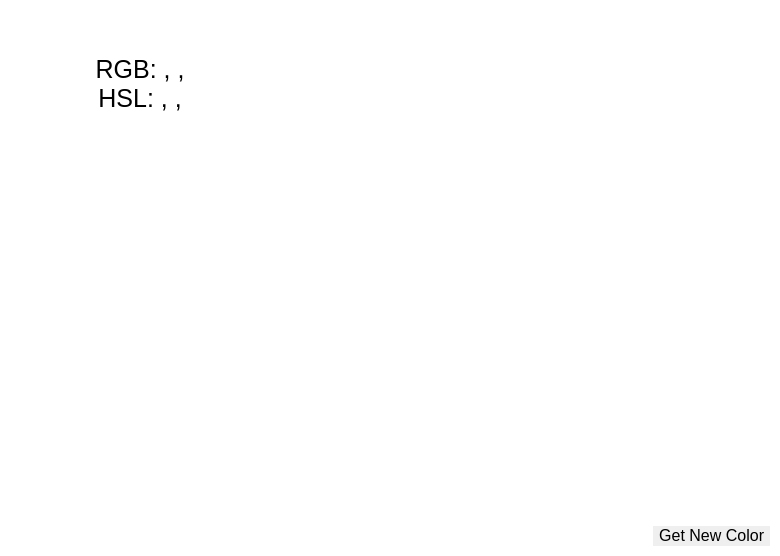
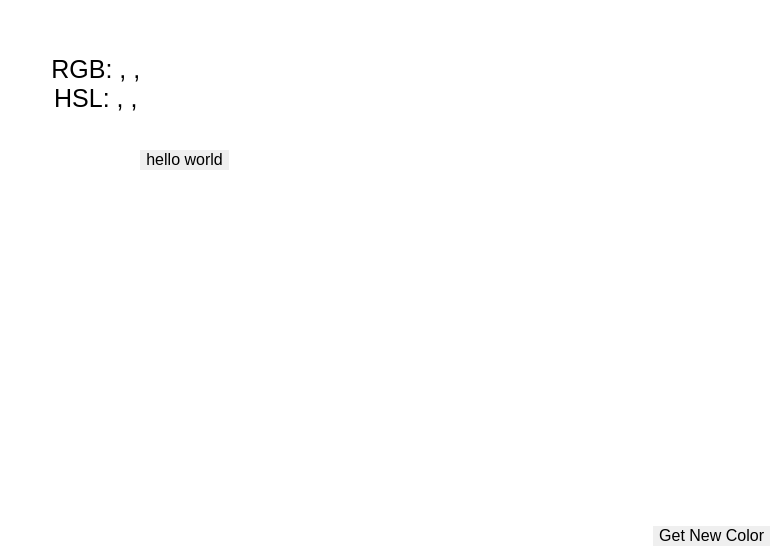
Before and after one commit to maxnovak/color-randomizer, a React (Create React App) app in the folder client/: page / in a window 1280 px wide. Shown: the part 244-800 px from the top of the page, without its empty margins (500-1280 px from the left). Built offline with nearby package versions, Linux system fonts and the light colour scheme; no server answers; a web font is replaced by a local one.

Commit message:
Create new add color button

```diff
--- /dev/null
+++ b/client/src/AddColor.js
@@ -0,0 +1,21 @@
+import React, { Component } from 'react';
+
+class AddColor extends Component {
+  constructor(props) {
+    super(props);
+  }
+
+  render() {
+    return (
+      <button
+        style = {{
+          backgroundColor: this.props.colorHex,
+          color: this.props.textColor
+        }}>
+      hello world
+      </button>
+		)
+	}
+}
+
+export default AddColor;
--- a/client/src/App.js
+++ b/client/src/App.js
@@ -1,6 +1,7 @@
 import React, { Component } from 'react';
 import './App.css';
 import NewColorButton from './NewColorButton.js';
+import AddColor from './AddColor.js'
 
 class App extends Component {
   state = {
@@ -50,6 +51,10 @@ class App extends Component {
             RGB: {this.state.rgb.red}, {this.state.rgb.green}, {this.state.rgb.blue} <br/>
             HSL: {this.state.hsl.hue}, {this.state.hsl.saturation}, {this.state.hsl.lightness}
           </span>
+          <AddColor
+            colorHex={this.state.color.hex}
+            textColor={this.state.textColor}
+            />
           <NewColorButton
             getNewColor={this.getNewColor}
             colorHex={this.state.color.hex}
```
